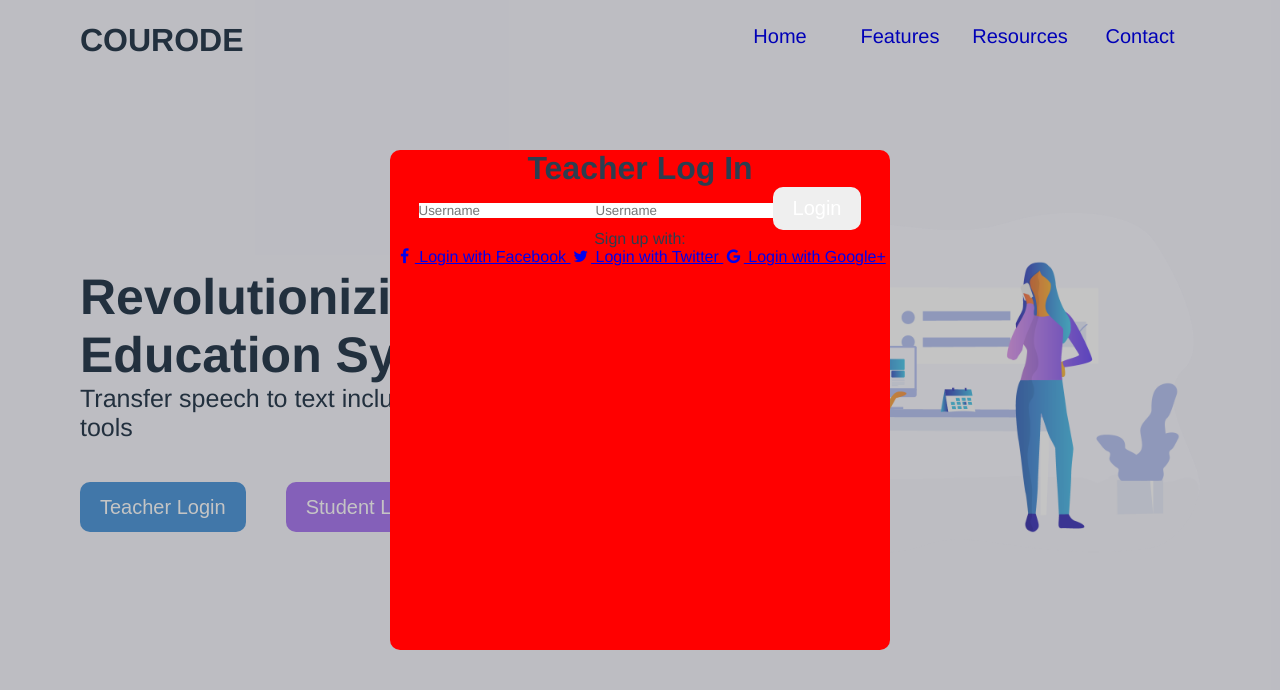
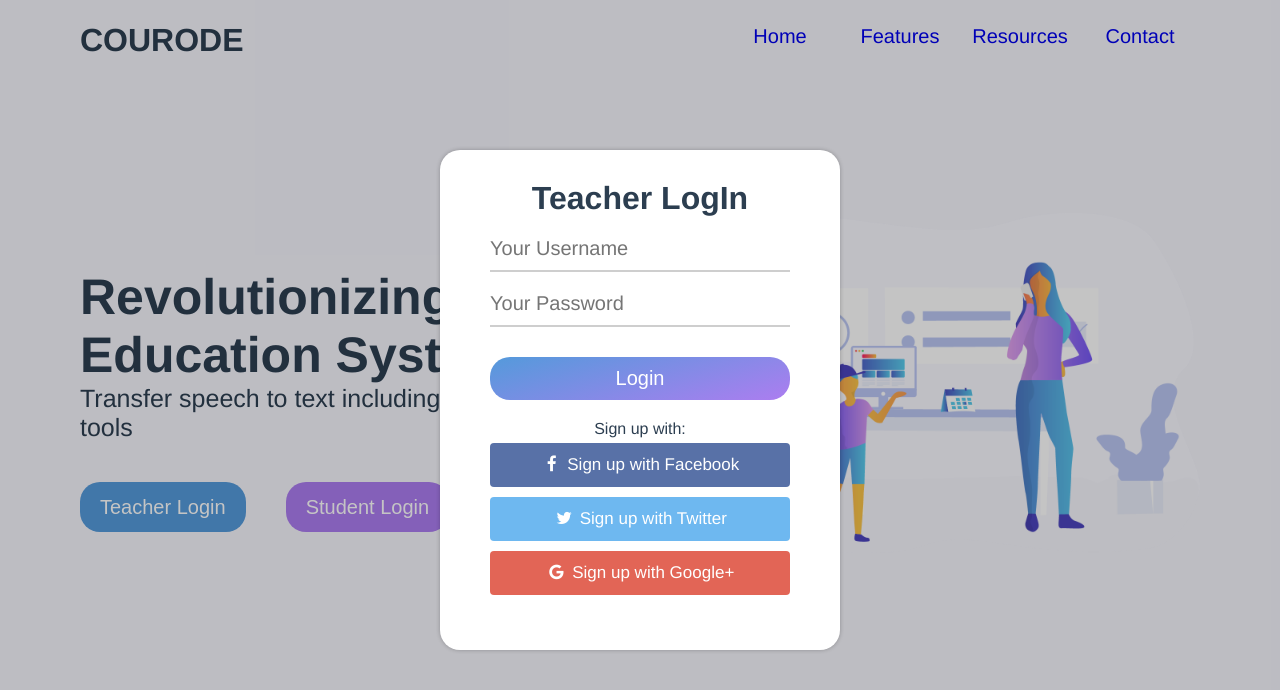
Before and after one commit to ryan-lam/polyhacks2022, a Vue app in the folder frontend/: page / in a window 1280 px wide. Both pictures are taken after a click on the button "Teacher Login". Shown: the top 690 px of the page. Built offline with nearby package versions, Linux system fonts and the light colour scheme.

Commit message:
Added login logos

```diff
--- a/frontend/src/assets/styles.scss
+++ b/frontend/src/assets/styles.scss
@@ -31,10 +31,11 @@ $input-colour: rgb(243, 243, 243);
 
 button{
     border: none;
-    border-radius: 10px;
+    border-radius: 20px;
     font-size: 20px;
     padding: 10px 20px;
     color: white;
+    transition: all .4s;
     &:hover{
         cursor: pointer;
     }
--- a/frontend/src/components/Login.vue
+++ b/frontend/src/components/Login.vue
@@ -1,20 +1,20 @@
 <template>
     <main class="form">
-        <h1>{{logintype}} Log In</h1>
-        <input type="text" placeholder="Username">
-        <input type="password" placeholder="Username">
-        <button>Login</button>
+        <h1>{{logintype}} LogIn</h1>
+        <input type="text" placeholder="Your Username" :style="{'--bgColor': bordercolour}">
+        <input type="password" placeholder="Your Password" :style="{'--bgColor': bordercolour}">
+        <button class="logbtn">Login</button>
         <p>Sign up with:</p>
-        <div>
+        <div class="options">
             <a href="#" class="fb btn">
-          <i class="fa fa-facebook fa-fw"></i> Login with Facebook
-         </a>
-        <a href="#" class="twitter btn">
-          <i class="fa fa-twitter fa-fw"></i> Login with Twitter
-        </a>
-        <a href="#" class="google btn"><i class="fa fa-google fa-fw">
-          </i> Login with Google+
-        </a>
+                <i class="fa fa-facebook fa-fw"></i> Sign up with Facebook
+            </a>
+            <a href="#" class="twitter btn">
+                <i class="fa fa-twitter fa-fw"></i> Sign up with Twitter
+            </a>
+            <a href="#" class="google btn">
+                <i class="fa fa-google fa-fw"></i> Sign up with Google+
+            </a>
         </div>
     </main>
 
@@ -25,6 +25,7 @@ export default {
     name: "Login",
     props:{
         logintype: String,
+        bordercolour: String,
     },
     data(){
         return{
@@ -35,15 +36,85 @@ export default {
 </script>
 
 <style lang="scss" scoped>
+h1{
+    margin-top: 30px;
+}
 .form{
     position: fixed;
     z-index: 5;
     top: 50%;
     left: 50%;
     transform: translate(-50%, -50%);
-    border-radius: 10px;
-    width: 500px;
+    border-radius: 20px;
+    width: 400px;
     height: 500px;
-    background-color: red;
+    box-shadow: 0 0 4px 0px rgba(0, 0, 0, 0.247);
+    background-color: white;
+}
+input{
+    display: block;
+    margin: auto;
+
+    width: 75%;
+    padding: 20px 0px 10px 0px;
+
+    font-size: 20px;
+    text-align: left;
+
+
+    border-bottom: 2px solid rgb(206, 206, 206);
+    transition: all 0.4s;
+    &:focus{
+        border-color: var(--bgColor);
+    }
+
+}
+.logbtn{
+    display: block;
+    width: 75%;
+    margin: auto;
+    margin-top: 30px;
+
+    background: rgb(172,125,240);
+    background: linear-gradient(344deg, rgba(172,125,240,1) 0%, rgba(84,154,219,1) 100%);
+}
+
+p{
+    margin-top: 20px;
+
+}
+
+.btn {
+  width: 100%;
+  padding: 12px;
+  border: none;
+  border-radius: 4px;
+  margin: 5px 0;
+  opacity: 0.85;
+  display: inline-block;
+  font-size: 17px;
+  line-height: 20px;
+  text-decoration: none; /* remove underline from anchors */
+}
+.fb {
+  background-color: #3B5998;
+  color: white;
+}
+
+.twitter {
+  background-color: #55ACEE;
+  color: white;
+}
+
+.google {
+  background-color: #dd4b39;
+  color: white;
+}
+
+.options{
+    display: flex;
+    flex-direction: column;
+    width: 75%;
+    margin: auto;
 }
 </style>
--- a/frontend/src/views/Home.vue
+++ b/frontend/src/views/Home.vue
@@ -30,7 +30,7 @@
 		</section>
 		<img src="../assets/img/bg15-2.png" alt="banner" class="imgone">
 	</main>
-	<Login v-show="showed" logintype="Teacher"/>
+	<Login v-show="showed" :logintype="this.person" :bordercolour="this.bcolour"/>
 
 </template>
 
@@ -47,14 +47,19 @@ export default {
 		return{
 			showed: false,
 			person: "Teacher",
+			bcolour: "#549adb"
 		}
 	},
 	methods:{
 		teacherLogin(){
 			this.showed = true;
+			this.person = "Teacher";
+			this.bcolour = "#549adb";
 		},
 		studentLogin(){
 			this.showed = true;
+			this.person = "Student";
+			this.bcolour = "#ac7df0";
 		},
 		close(){
 			this.showed = false;
```
